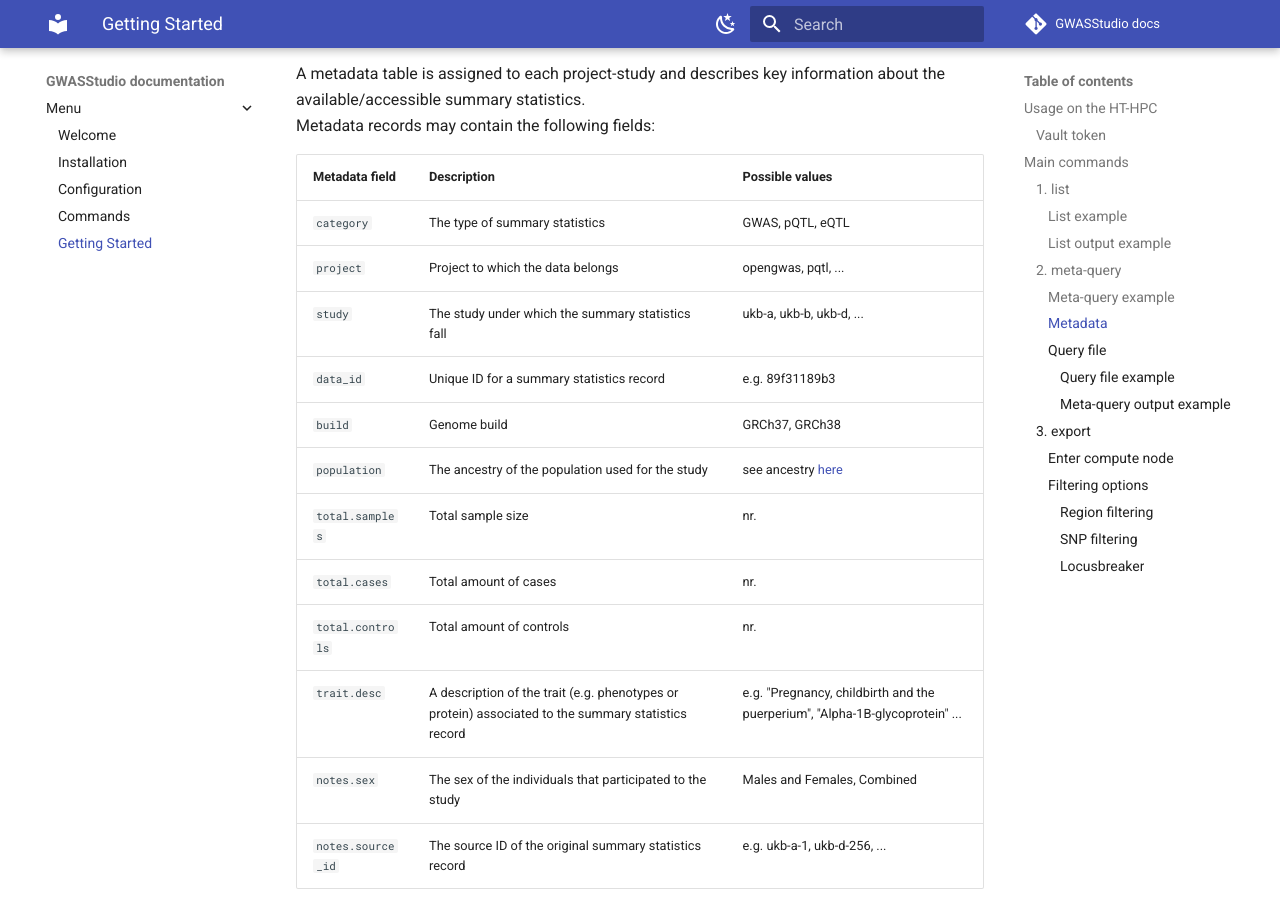
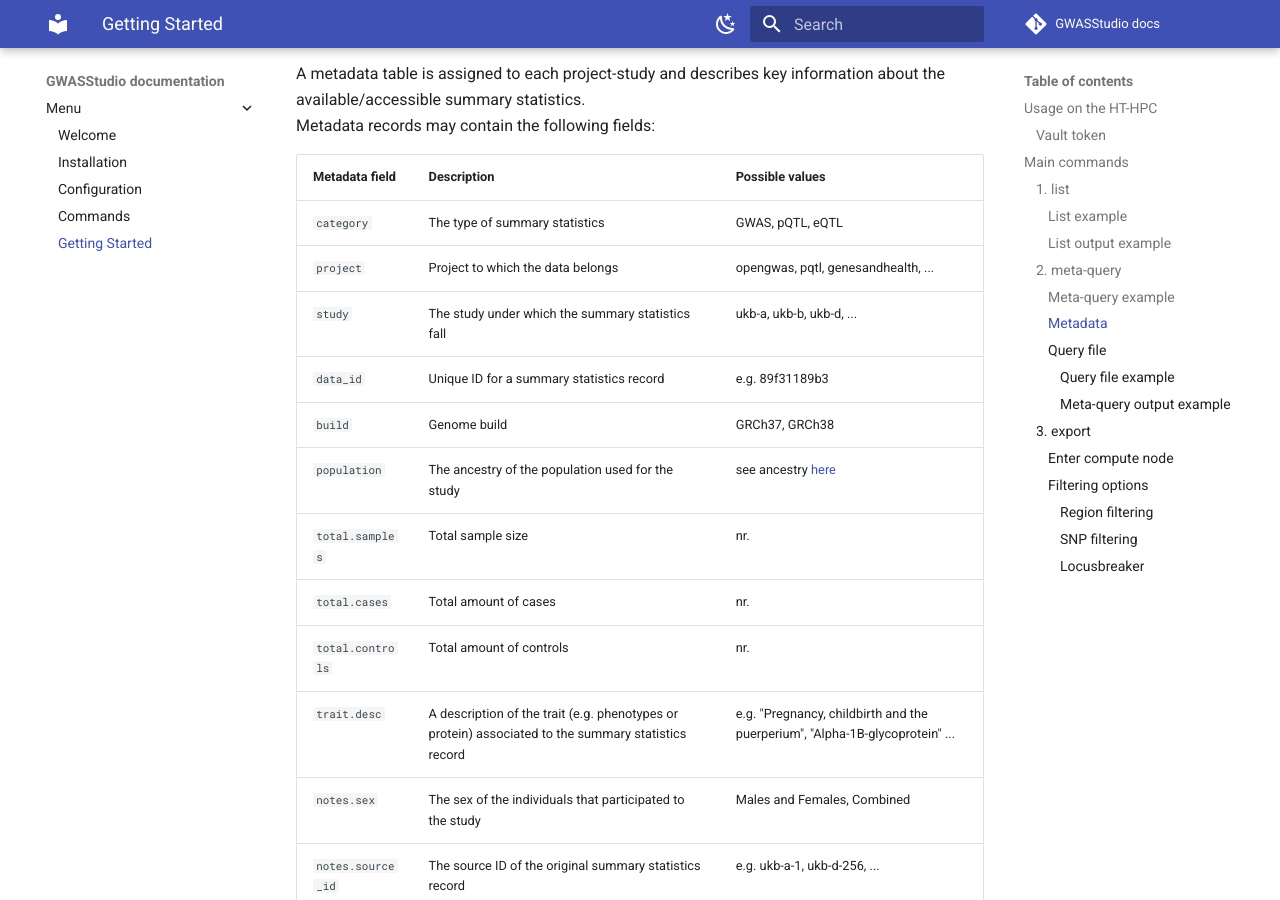
Before and after one commit to ht-diva/gwasstudio, an MkDocs documentation site: the page built from docs/getting-started.md, in a window 1280 px wide and 900 px high, scrolled down 1861 px. Built offline with MkDocs 1.6.1 and Material for MkDocs 9.7.7, drawn with Linux system fonts in a browser that asks for light colours; comment, search, counter and statistics services are not loaded.

Commit message:
docs: minor

```diff
--- a/docs/getting-started.md
+++ b/docs/getting-started.md
@@ -88,7 +88,7 @@ Metadata records may contain the following fields:
 | Metadata field | Description | Possible values |
 | --- | --- | --- |
 | `category` | The type of summary statistics | GWAS, pQTL, eQTL |
-| `project` | Project to which the data belongs | opengwas, pqtl, ... |
+| `project` | Project to which the data belongs | opengwas, pqtl, genesandhealth, ... |
 | `study` | The study under which the summary statistics fall | ukb-a, ukb-b,  ukb-d, ... |
 | `data_id` | Unique ID for a summary statistics record | e.g. 89f31189b3 |
 | `build` | Genome build | GRCh37, GRCh38 |
```
